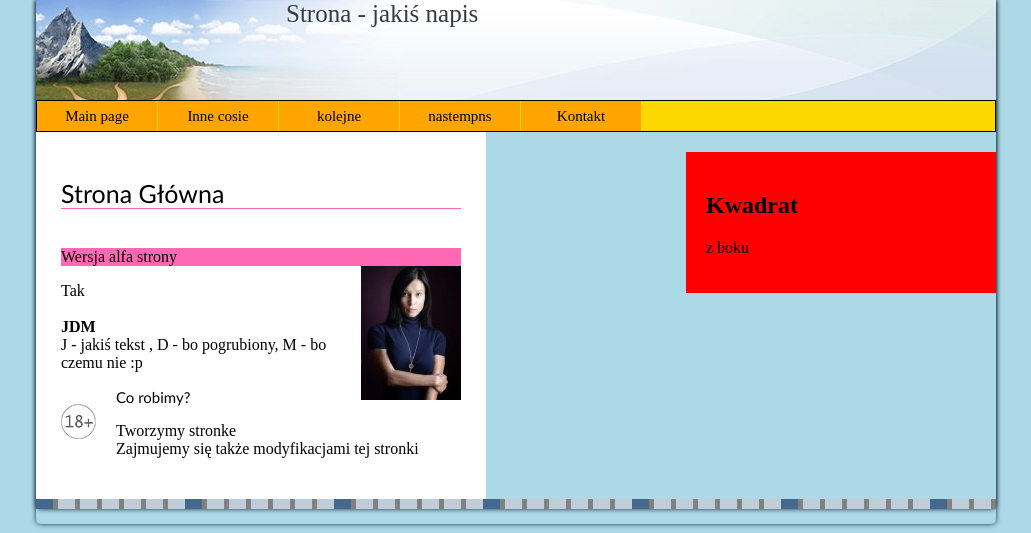
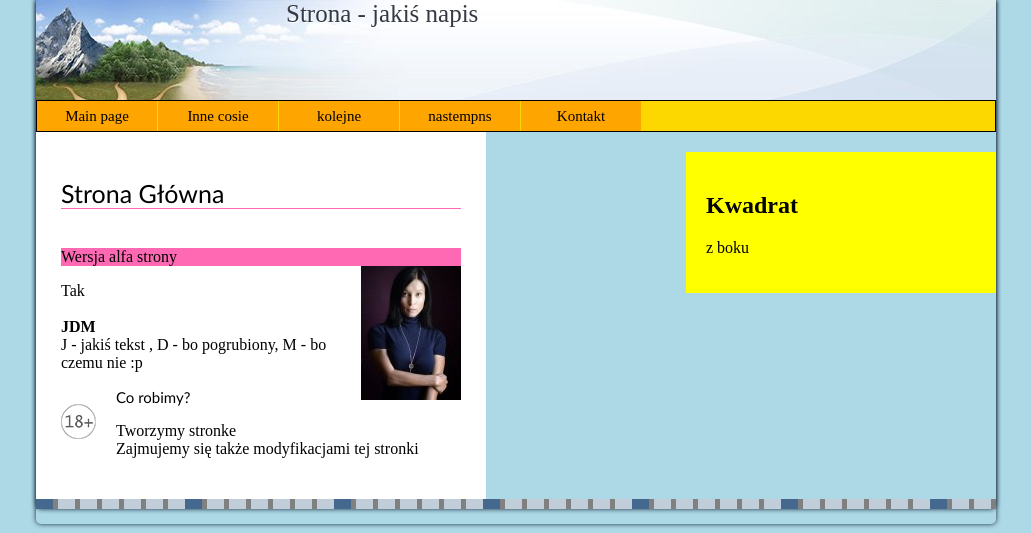
Before and after one commit to tatianarudskaya/Projekt-zespolowy-2-master, a PHP site: page / in a window 1280 px wide. Shown: the top 533 px of the page, without its empty margins (124-1155 px from the left). Run offline with PHP 8.4, Linux system fonts and the light colour scheme.

Commit message:
Update style.css
nie było łatwo

```diff
--- a/style.css
+++ b/style.css
@@ -201,7 +201,7 @@ ol > li > ul > li:hover > a {
 
 	/*---- Kwadrat z boku ;) ----*/
 aside{
-	background-color: red;
+	background-color: yellow;
 	width: 270px;
 	float: right;
 	padding: 20px;
```
